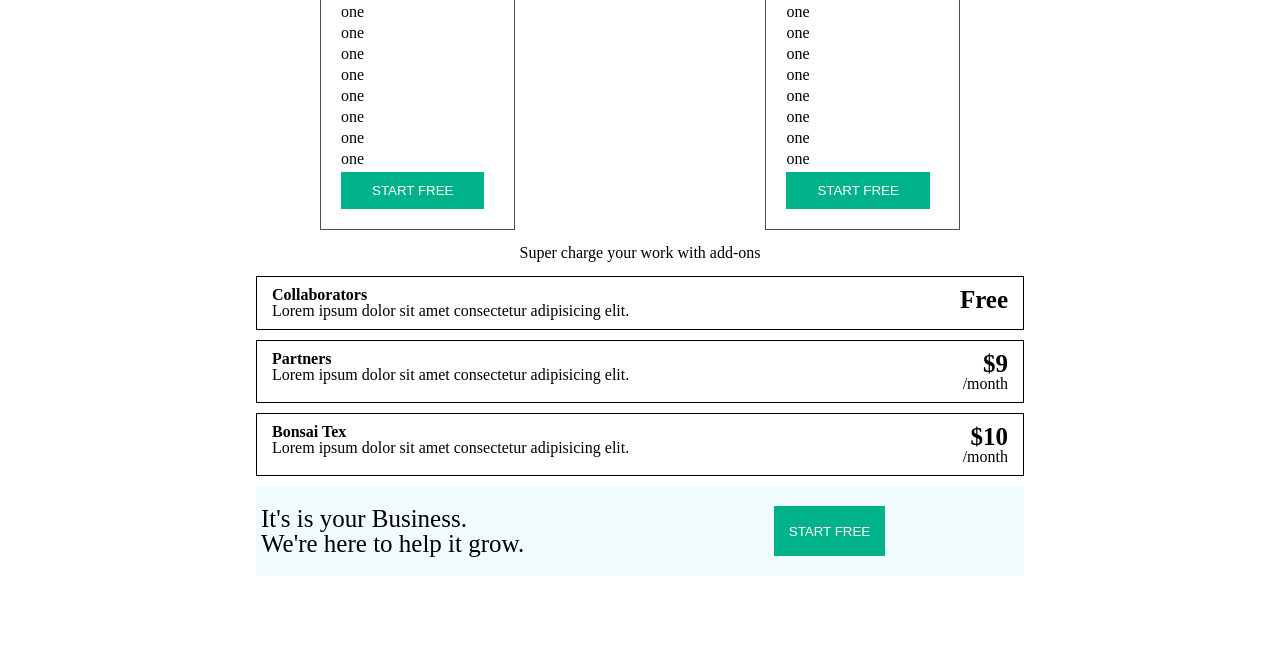
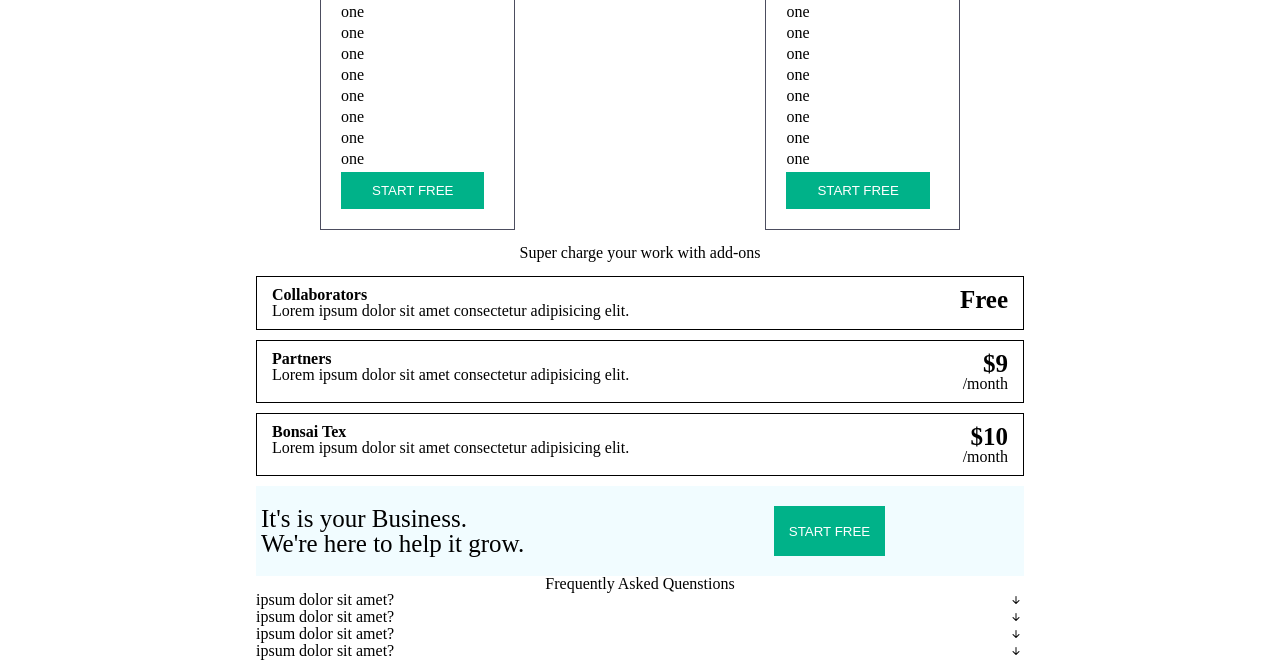
Before and after one commit to almeidaleandro28/frontend-Practice-02, a website: page index.html in a window 1280 px wide. Shown: the part 260-920 px from the top of the page. Before the commit the page ends 836 px from the top, so only its background shows below. Drawn offline with nearby package versions, Linux system fonts and the light colour scheme.

Commit message:
structure footer

```diff
--- a/index.html
+++ b/index.html
@@ -163,15 +163,36 @@
   <!-- end section start -->
   <!-- start section questions -->
   <section class="section-questions">
-    <div class="container">
-
+    <div class="container container-questions">
+      <h2 class="sub-title">Frequently Asked Quenstions</h2>
+      <div class="questions">
+        <p> ipsum dolor sit amet?</p>
+        <i class="bi bi-arrow-down-short"></i>
+      </div><!--end questions-->
+      <div class="questions">
+        <p> ipsum dolor sit amet?</p>
+        <i class="bi bi-arrow-down-short"></i>
+      </div><!--end questions-->
+      <div class="questions">
+        <p> ipsum dolor sit amet?</p>
+        <i class="bi bi-arrow-down-short"></i>
+      </div><!--end questions-->
+      <div class="questions">
+        <p> ipsum dolor sit amet?</p>
+        <i class="bi bi-arrow-down-short"></i>
+      </div><!--end questions-->
     </div>
     <!-- end container -->
   </section>
   <!-- end section questions -->
   <!-- start footer -->
   <footer class="footer">
+    <div class="container">
+      <div class="products"></div>
+      <div class="free"></div>
+      <div class="social"></div>
 
+    </div><!--end container-->
   </footer>
   <!-- end footer -->
 </body>
--- a/scss/style.scss
+++ b/scss/style.scss
@@ -282,3 +282,12 @@ plans-header-duraton {
   color: $c-white;
   padding: 5px 15px;
 }
+// sections questions
+.container-questions {
+  text-align: center;
+}
+.questions {
+  display: flex;
+  flex-direction: row;
+  justify-content: space-between;
+}
```
Also changed, not shown: css/style.css, 1 other file.
